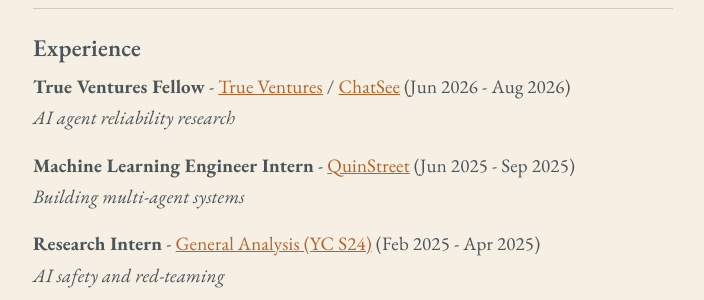
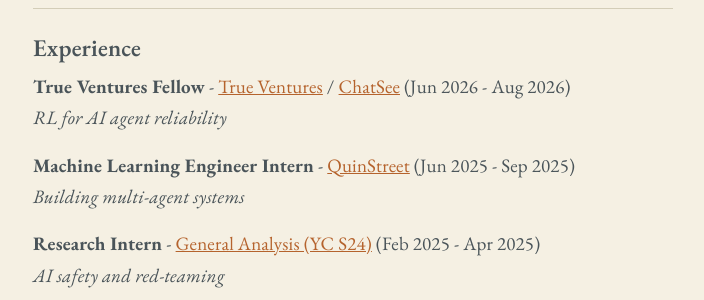
Before and after one commit to shantanudeshp/personal-site, a Jekyll site: the page built from about.md, in a window 1280 px wide. Shown: the part 612-912 px from the top of the page, without its empty margins (287-991 px from the left). Built offline with Jekyll 4.4.1, drawn with Linux system fonts in a browser that asks for light colours; comment, search, counter and statistics services are not loaded.

Commit message:
Update True Ventures experience wording

```diff
--- a/about.md
+++ b/about.md
@@ -22,7 +22,7 @@
 ## Experience
 
 **True Ventures Fellow** - [True Ventures](https://trueventures.com/){:target="_blank" rel="noopener noreferrer"} / [ChatSee](https://www.chatsee.ai/){:target="_blank" rel="noopener noreferrer"} (Jun 2026 - Aug 2026)<br>
-*AI agent reliability research*
+*RL for AI agent reliability*
 
 **Machine Learning Engineer Intern** - [QuinStreet](https://www.quinstreet.com/){:target="_blank" rel="noopener noreferrer"} (Jun 2025 - Sep 2025)<br>
 *Building multi-agent systems*
```
